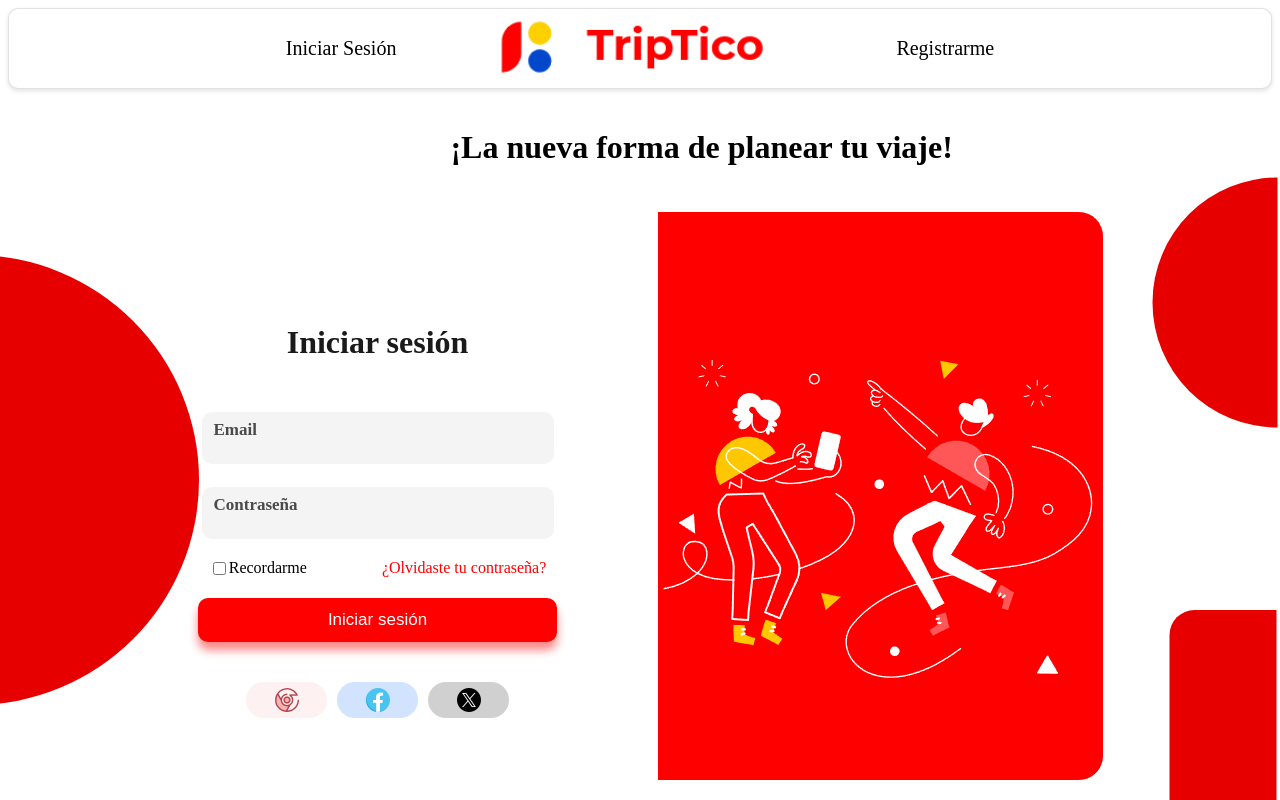
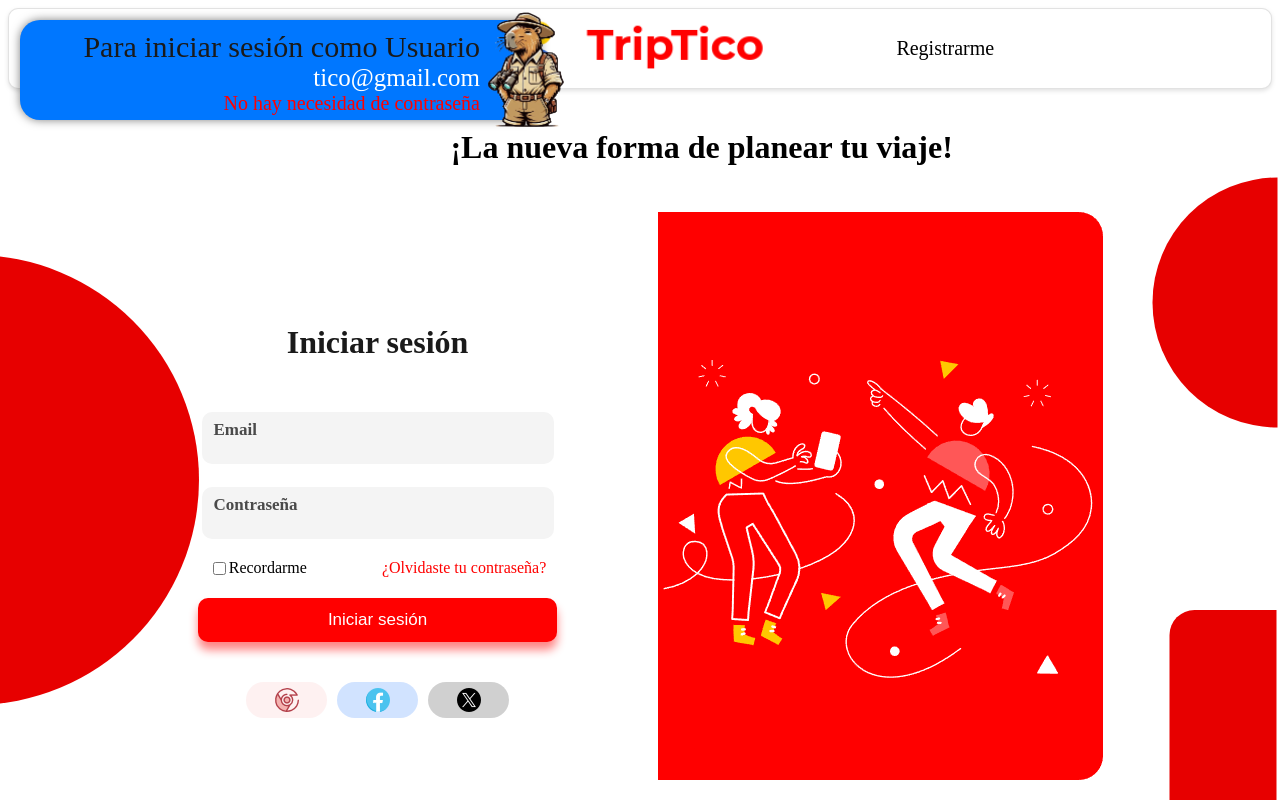
Before and after one commit to gabadabaduu/hackaton, an Angular app: page /inicio-sesion in a window 1280 px wide. Shown: the top 800 px of the page. Built offline with nearby package versions, Linux system fonts and the light colour scheme.

Commit message:
Añadiendo notificacion y navegacion hacia Usuario y empresa

```diff
--- a/src/app/Modules/Autenticacion/Paginas/inicio-sesion/inicio-sesion.component.css
+++ b/src/app/Modules/Autenticacion/Paginas/inicio-sesion/inicio-sesion.component.css
@@ -1,3 +1,69 @@
+.notification-container {
+    position: fixed;
+    top: 20px;
+    left: 20px;
+    z-index: 1000; /* Asegúrate de que esté por encima de otros elementos */
+}
+.notification {
+    display: flex;
+    flex-direction: column;
+    background-color: #0077FF;
+    width: 500px;
+    height: 80px;
+    border-radius: 20px;
+    padding: 10px;
+    box-shadow: 0 0 10px rgba(0, 0, 0, 0.5); /* Agrega sombra para resaltar */
+    animation: slide-in-out 0.5s forwards;
+}
+.notification::after {
+    content: '';
+    position: absolute;
+    top: 50%;
+    right: -50px;
+    transform: translateY(-50%);
+    width: 130px;
+    height: 130px;
+    background-image: url('/assets/Inicio-sesion/Image.png');
+    background-size: cover;
+    background-position: center;
+}
+.mensaje1{
+    margin-right: 50px;
+    margin-left: auto;
+    font-size: 30px;
+    color: #1A1A1A;
+}
+.mensaje2{
+    margin-right: 50px;
+    margin-left: auto;
+    color: white;
+    font-size: 25px;
+}
+.mensaje3{
+    margin-right: 50px;
+    margin-left: auto;
+    color: red;
+    font-size: 20px;
+}
+@keyframes slide-in-out {
+    0% {
+      transform: translateX(-100%);
+    }
+    100% {
+      transform: translateX(0%);
+    }
+}
+
+  @keyframes slide-out-in {
+    0% {
+      transform: translateX(0%);
+    }
+    100% {
+      transform: translateX(+100%);
+    }
+  }
+
+
 .container {
     display: flex;
     flex-direction: row;
--- a/src/app/Modules/Autenticacion/Paginas/inicio-sesion/inicio-sesion.component.html
+++ b/src/app/Modules/Autenticacion/Paginas/inicio-sesion/inicio-sesion.component.html
@@ -1,4 +1,11 @@
 <app-barra-navegacion></app-barra-navegacion>
+<div *ngIf="isVisible" class="notification-container">
+    <div class="notification">
+      <span class="mensaje1">{{ notifications[currentIndex].mensaje1 }}</span>
+      <span class="mensaje2">{{ notifications[currentIndex].mensaje2 }}</span>
+      <span class="mensaje3">{{ notifications[currentIndex].mensaje3 }}</span>
+    </div>
+  </div>
 <h1 class="title hide-on-mobile">¡La nueva forma de planear tu viaje!</h1>
 <div class="circle hide-on-mobile"></div>
 <div class="rectangle hide-on-mobile"></div>
@@ -21,7 +28,7 @@
                 <input type="checkbox" id="remember">
                 <label for="remember" class="label">Recordarme</label>
             </div>
-            <a href="#" class="forgot-password-link">¿Olvidaste tu contraseña?</a>
+            <a class="forgot-password-link">¿Olvidaste tu contraseña?</a>
         </div>
         <div>
             <button class="login-btn" (click)="iniciarSesion()">Iniciar sesión</button>
--- a/src/app/Modules/Autenticacion/Paginas/inicio-sesion/inicio-sesion.component.ts
+++ b/src/app/Modules/Autenticacion/Paginas/inicio-sesion/inicio-sesion.component.ts
@@ -1,27 +1,72 @@
-import { Component } from '@angular/core';
+import { Component , OnInit} from '@angular/core';
 import {BarraNavegacionComponent} from '../../Componentes/barra-navegacion/barra-navegacion.component';
+import { CommonModule } from '@angular/common';
+import { Router } from '@angular/router';
 
+interface Notification {
+  mensaje1: string;
+  mensaje2: string;
+  mensaje3: string;
+}
 @Component({
   selector: 'app-inicio-sesion',
   standalone: true,
-  imports: [BarraNavegacionComponent],
+  imports: [BarraNavegacionComponent,CommonModule],
   templateUrl: './inicio-sesion.component.html',
   styleUrl: './inicio-sesion.component.css'
 })
-export class InicioSesionComponent {
+export class InicioSesionComponent implements OnInit{
+
+  constructor(private router: Router) {}
   email: string = '';
   password: string = '';
   recordarUsuario: boolean = false;
+  notifications: Notification[] = [
+    {
+      mensaje1: "Para iniciar sesión como Usuario",
+      mensaje2: "tico@gmail.com",
+      mensaje3: "No hay necesidad de contraseña"
+    },
+    {
+      mensaje1: "Para iniciar sesión como Empresa",
+      mensaje2: "ticoempresa@gmail.com",
+      mensaje3: "No hay necesidad de contraseña"
+    }
+  ];
+  currentIndex: number = 0;
+  isVisible: boolean = false;
+
+  ngOnInit() {
+    this.mostrarNotificaciones();
+  }
 
   iniciarSesion() {
     const emailInput = (document.getElementById('inputEmail') as HTMLInputElement).value;
     const passwordInput = (document.getElementById('inputPassword') as HTMLInputElement).value;
     const recordarCheckbox = (document.getElementById('remember') as HTMLInputElement).checked;
 
-    this.email = emailInput;
-    this.password = passwordInput;
-    this.recordarUsuario = recordarCheckbox;
+    if (emailInput === 'tico@gmail.com'){
+      this.router.navigate(['/app-donde-ir']);
+    }
+    else if (emailInput === 'ticoempresa@gmail.com'){
+      this.router.navigate(['/app-mis-sitios']);
+    }
+
   }
 
+  mostrarNotificaciones() {
+    this.isVisible = true;
+    setTimeout(() => {
+      this.isVisible = false;
+
+      setTimeout(() => {
+        this.currentIndex = (this.currentIndex + 1) % this.notifications.length;
+
+        setTimeout(() => {
+          this.mostrarNotificaciones();
+        }, 500);
+      }, 1000);
+    }, 10000);
+  }
 
 }
--- a/src/app/Modules/Usuario/Paginas/checkout/checkout.component.ts
+++ b/src/app/Modules/Usuario/Paginas/checkout/checkout.component.ts
@@ -37,7 +37,7 @@ export class CheckoutComponent implements OnInit {
       this.detallesprecio2 = "$6.387"
 
     }else if (this.id === 2) {
-      this.nombre = "Catarata La Fortuna - Costa Rica";
+      this.nombre = "Cataratas - Costa Rica";
       this.img1 = '/assets/checkout/Image1.png';
       this.precio = "80,000 COP";
       this.fecha = "21/07/2023";
@@ -46,7 +46,7 @@ export class CheckoutComponent implements OnInit {
       this.detallesprecio1 = "$73.613"
       this.detallesprecio2 = "$6.387"
     }else if (this.id === 3) {
-      this.nombre = "Museo Nacional- Bogotá";
+      this.nombre = "Museo Nacional-Bogotá";
       this.img1 = '/assets/checkout/Image1.png';
       this.precio = "8,000 COP";
       this.fecha = "21/07/2023";
--- a/src/app/Modules/Usuario/Paginas/detalles/detalles.component.css
+++ b/src/app/Modules/Usuario/Paginas/detalles/detalles.component.css
@@ -139,12 +139,13 @@
 
 .date {
   margin-top: 20px;
-  font-size: 18px;
+  font-size: 28px;
   margin-bottom: 10px;
 }
 
 .date-input {
-  margin-left: 20px;
+  font-size: 20px;
+  margin-left: 70px;
   width: 90px;
   padding: 8px;
   margin-bottom: 30px;
@@ -154,7 +155,7 @@
 .content{
   display: flex;
   flex-direction: column;
-  margin-left: 150px;
+  margin-left: 100px;
 }
 
 hr {
--- a/src/app/Modules/Usuario/Paginas/detalles/detalles.component.ts
+++ b/src/app/Modules/Usuario/Paginas/detalles/detalles.component.ts
@@ -36,7 +36,7 @@ export class DetallesComponent implements OnInit {
       this.precio = "40,000 COP";
       this.fecha = "21/07/2023";
     }else if (this.id === 2) {
-      this.nombre = "Catarata La Fortuna - Costa Rica";
+      this.nombre = "La Fortuna - Costa Rica";
       this.estrellas = "5";
       this.img1 = '/assets/Detalles/Img23.jpg';
       this.img2 = '/assets/Detalles/Img21.jpg';
```
Also changed, not shown: src/assets/Inicio-sesion/Image.png (added).
